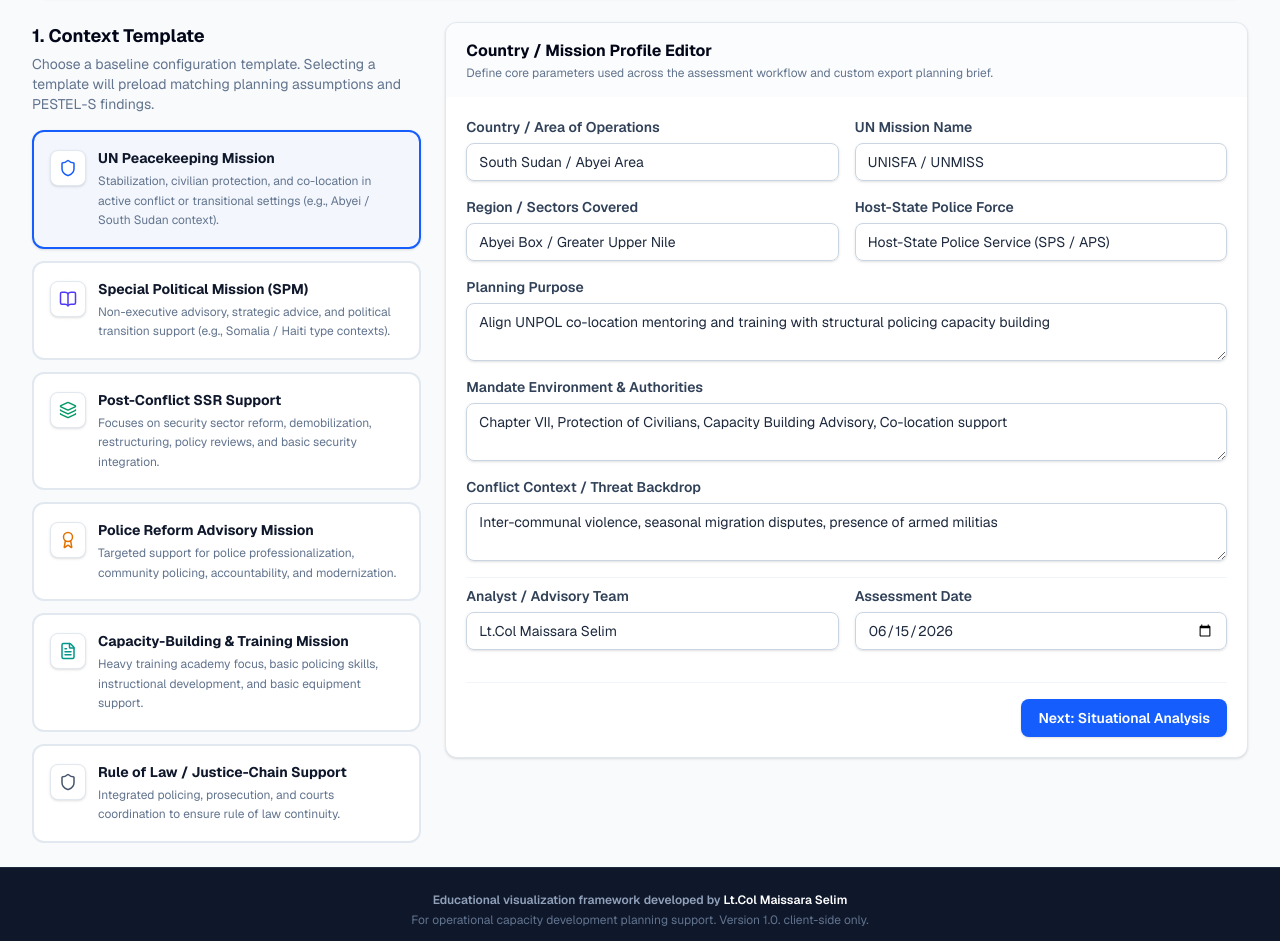
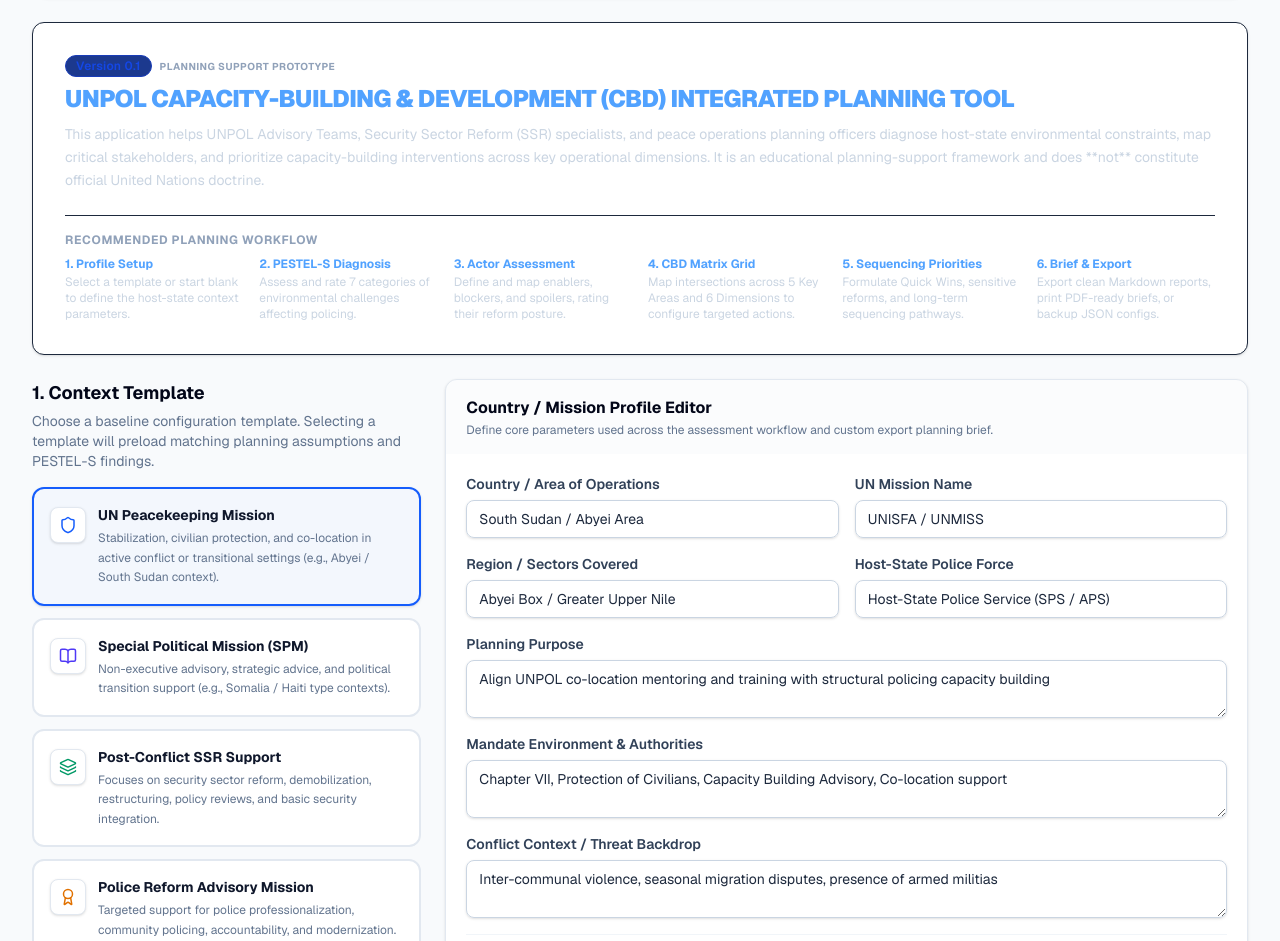
Before and after one commit to maissaramoheb/unpol-cbd-planning-tool, a Next.js app: page / in a window 1280 px wide. Shown: the part 171-1112 px from the top of the page. Built offline with nearby package versions, Linux system fonts and the light colour scheme.

Commit message:
feat: pre-deployment polish pass for Version 0.1

```diff
--- a/src/components/AppShell.tsx
+++ b/src/components/AppShell.tsx
@@ -231,14 +231,17 @@
       </main>
 
       {/* Footer (Hidden in print) */}
-      <footer className="bg-slate-900 border-t border-slate-800 text-slate-400 py-6 text-center text-xs print:hidden">
-        <div className="max-w-7xl mx-auto px-4">
-          <p className="font-semibold">
-            Educational visualization framework developed by <span className="text-white">Lt.Col Maissara Selim</span>
+      <footer className="bg-slate-900 border-t border-slate-800 text-slate-400 py-8 text-center text-xs print:hidden">
+        <div className="max-w-4xl mx-auto px-4 flex flex-col gap-3">
+          <p className="font-semibold text-slate-300">
+            Educational planning-support framework developed by <span className="text-white">Lt.Col Maissara Selim</span>
           </p>
-          <p className="mt-1 text-slate-500">
-            For operational capacity development planning support. Version 1.0. client-side only.
+          <p className="text-[11px] text-slate-500 leading-relaxed max-w-2xl mx-auto">
+            This tool is an educational and planning-support prototype. It is not official United Nations doctrine and does not replace mission mandate, official guidance, host-state law, human rights due diligence, command approval, or verified country analysis. Users should verify all context-specific findings through official and current sources before operational or policy use.
           </p>
+          <div className="mt-2 text-slate-400 font-bold bg-slate-800/50 inline-block px-3 py-1 rounded-full border border-slate-800/80 mx-auto">
+            Version 0.1 — Planning Support Prototype
+          </div>
         </div>
       </footer>
     </div>
--- a/src/components/ExportBrief.tsx
+++ b/src/components/ExportBrief.tsx
@@ -120,32 +120,52 @@
       <Card className="print:border-0 print:shadow-none bg-white p-6 md:p-8 max-w-4xl mx-auto shadow-sm border border-slate-200">
         <div className="print-area flex flex-col gap-6 font-sans text-slate-800">
           {/* Document Header */}
-          <div className="border-b-4 border-slate-900 pb-4 flex flex-col md:flex-row md:items-end justify-between gap-3">
+          <div className="border-b-4 border-slate-900 pb-6 flex flex-col gap-4">
             <div>
               <h2 className="text-xl md:text-2xl font-black uppercase text-slate-900 tracking-tight">
-                UNPOL CBD Integrated Planning Brief
+                UNPOL CBD Planning Brief
               </h2>
               <span className="text-xs font-bold text-blue-600 tracking-widest uppercase block mt-1">
                 Contextual Development & Advisory Framework
               </span>
             </div>
-            <div className="text-left md:text-right text-xs text-slate-400">
-              <span className="block font-bold">Assessment Date: {data.profile.assessmentDate}</span>
-              <span className="block">Analyst: {data.profile.analystName || 'UNPOL Planning Team'}</span>
+
+            <div className="grid grid-cols-2 sm:grid-cols-3 gap-4 text-xs bg-slate-50 p-4 rounded-xl border border-slate-100 print:bg-slate-50 print:border-slate-200">
+              <div>
+                <span className="font-extrabold text-[9px] text-slate-400 uppercase tracking-wider block">Country</span>
+                <span className="font-bold text-slate-800">{data.profile.countryName || 'N/A'}</span>
+              </div>
+              <div>
+                <span className="font-extrabold text-[9px] text-slate-400 uppercase tracking-wider block">Mission / Institution</span>
+                <span className="font-bold text-slate-800">{data.profile.missionName || 'N/A'}</span>
+              </div>
+              <div>
+                <span className="font-extrabold text-[9px] text-slate-400 uppercase tracking-wider block">Area of Operations</span>
+                <span className="font-bold text-slate-800">{data.profile.region || 'N/A'}</span>
+              </div>
+              <div>
+                <span className="font-extrabold text-[9px] text-slate-400 uppercase tracking-wider block">Prepared By</span>
+                <span className="font-bold text-slate-800">{data.profile.analystName || 'UNPOL Advisory Team'}</span>
+              </div>
+              <div>
+                <span className="font-extrabold text-[9px] text-slate-400 uppercase tracking-wider block">Assessment Date</span>
+                <span className="font-bold text-slate-800">{data.profile.assessmentDate || 'N/A'}</span>
+              </div>
+              <div>
+                <span className="font-extrabold text-[9px] text-slate-400 uppercase tracking-wider block">Version</span>
+                <span className="font-bold text-slate-850">Version 0.1 — Planning Support Prototype</span>
+              </div>
             </div>
           </div>
 
           {/* Section 1: Country Profile */}
           <div>
             <h3 className="text-xs font-black uppercase tracking-wider text-slate-500 border-b border-slate-200 pb-1.5 mb-3">
-              1. Country / Mission Profile
+              1. Country / Mission Profile Details
             </h3>
             <div className="grid grid-cols-1 md:grid-cols-2 gap-x-6 gap-y-3 text-xs leading-relaxed">
               {[
-                { label: 'Country / Context', val: data.profile.countryName },
-                { label: 'UN Mission', val: data.profile.missionName },
-                { label: 'Region / Sectors', val: data.profile.region },
-                { label: 'Host-State Police Force', val: data.profile.hostStatePolice },
+                { label: 'Host-State Police Institution', val: data.profile.hostStatePolice },
                 { label: 'Planning Objective', val: data.profile.planningPurpose },
                 { label: 'Mandate Environment', val: data.profile.mandateEnvironment },
                 { label: 'Conflict Context', val: data.profile.conflictContext }
@@ -295,7 +315,7 @@
               <ShieldAlert size={12} className="text-amber-500" />
               <span>Advisory Disclaimer</span>
             </div>
-            This document is generated by the UNPOL CBD Integrated Planning Tool for educational and capacity-building planning support. It does not replace official United Nations doctrine, operational command directives, or human rights due diligence compliance reviews (HRDDP). All factual configurations and assessments should be validated by authorized intelligence and planning analysts using current, official sources.
+            This tool is an educational and planning-support prototype. It is not official United Nations doctrine and does not replace mission mandate, official guidance, host-state law, human rights due diligence, command approval, or verified country analysis. Users should verify all context-specific findings through official and current sources before operational or policy use.
           </div>
         </div>
       </Card>
--- a/src/components/Header.tsx
+++ b/src/components/Header.tsx
@@ -74,25 +74,19 @@
         }
       >
         <div className="space-y-4 text-sm text-slate-600 leading-relaxed">
-          <div className="bg-amber-50 border border-amber-200 p-3 rounded-lg text-amber-800 flex items-start gap-2.5">
-            <ShieldAlert size={20} className="shrink-0 mt-0.5" />
-            <div>
-              <p className="font-bold">Important Notice for Operations</p>
-              <p className="text-xs mt-0.5">This application is entirely client-side. No data is sent to external servers. All custom planning configurations remain in your browser storage.</p>
+          <div className="bg-amber-50 border border-amber-200 p-4 rounded-lg text-amber-800 flex items-start gap-3">
+            <ShieldAlert size={24} className="shrink-0 mt-0.5" />
+            <div className="text-xs leading-relaxed">
+              <p className="font-bold text-sm mb-1">Planning Support Disclaimer</p>
+              <p>This tool is an educational and planning-support prototype. It is not official United Nations doctrine and does not replace mission mandate, official guidance, host-state law, human rights due diligence, command approval, or verified country analysis. Users should verify all context-specific findings through official and current sources before operational or policy use.</p>
             </div>
           </div>
 
           <p>
-            <strong>1. Educational Framework:</strong> This tool is developed for training support and educational visualization of the UNPOL Capacity-Building and Development (CBD) Guidelines. It is not official United Nations doctrine, operational command directive, or formal policy.
+            <strong>Data Privacy & Classification:</strong> This application runs entirely client-side in your browser. No data is sent to external servers. Custom configurations are stored locally in your browser storage. Do not enter sensitive, classified, or restricted host-state security or mission details into public web deployments of this tool.
           </p>
           <p>
-            <strong>2. Vetting and Mandates:</strong> Using this framework does not replace the requirement for formal Human Rights Due Diligence Policy (HRDDP) reviews, host-state legal assessments, or mission command review.
-          </p>
-          <p>
-            <strong>3. Validation:</strong> All pre-loaded templates contain generic planning guidance and placeholder assertions. Country and mission analysis must be verified by qualified intelligence officers and planning advisors using current, verified operational sources.
-          </p>
-          <p>
-            <strong>4. Data Classification:</strong> Do not enter sensitive, classified, or restricted host-state security or mission details into public web deployments of this tool.
+            <strong>Version History:</strong> Version 0.1 — Planning Support Prototype. Developed by <strong>Lt.Col Maissara Selim</strong> to visualize capacity-building prioritization.
           </p>
         </div>
       </Modal>
--- a/src/components/MissionProfile.tsx
+++ b/src/components/MissionProfile.tsx
@@ -5,6 +5,7 @@
 import { TextInput } from '../ui/Select';
 import { TextArea } from '../ui/TextArea';
 import { Button } from '../ui/Button';
+import { Badge } from '../ui/Badge';
 import { Shield, BookOpen, Layers, Award, FileText } from 'lucide-react';
 
 interface MissionProfileProps {
@@ -45,6 +46,38 @@
   };
 
   return (
+    <div className="flex flex-col gap-6 w-full">
+      {/* Intro Banner */}
+      <Card className="bg-slate-900 border-slate-800 text-white">
+        <CardBody className="p-6 md:p-8 flex flex-col gap-4">
+          <div>
+            <div className="flex items-center gap-2">
+              <Badge variant="blue" className="bg-blue-900 text-blue-100 border-blue-800">Version 0.1</Badge>
+              <span className="text-[10px] uppercase font-bold text-slate-400 tracking-wider">Planning Support Prototype</span>
+            </div>
+            <h2 className="text-xl md:text-2xl font-black uppercase text-blue-400 tracking-tight mt-1.5">
+              UNPOL Capacity-Building & Development (CBD) Integrated Planning Tool
+            </h2>
+            <p className="text-xs md:text-sm text-slate-300 mt-2 leading-relaxed">
+              This application helps UNPOL Advisory Teams, Security Sector Reform (SSR) specialists, and peace operations planning officers diagnose host-state environmental constraints, map critical stakeholders, and prioritize capacity-building interventions across key operational dimensions. It is an educational planning-support framework and does **not** constitute official United Nations doctrine.
+            </p>
+          </div>
+
+          {/* Workflow Stepper */}
+          <div className="mt-2 pt-4 border-t border-slate-800">
+            <span className="text-xs font-bold text-slate-400 uppercase tracking-wider block mb-2">Recommended Planning Workflow</span>
+            <div className="grid grid-cols-1 sm:grid-cols-2 md:grid-cols-6 gap-4 text-xs text-slate-300">
+              <div><span className="text-blue-400 font-bold block mb-0.5">1. Profile Setup</span> Select a template or start blank to define the host-state context parameters.</div>
+              <div><span className="text-blue-400 font-bold block mb-0.5">2. PESTEL-S Diagnosis</span> Assess and rate 7 categories of environmental challenges affecting policing.</div>
+              <div><span className="text-blue-400 font-bold block mb-0.5">3. Actor Assessment</span> Define and map enablers, blockers, and spoilers, rating their reform posture.</div>
+              <div><span className="text-blue-400 font-bold block mb-0.5">4. CBD Matrix Grid</span> Map intersections across 5 Key Areas and 6 Dimensions to configure targeted actions.</div>
+              <div><span className="text-blue-400 font-bold block mb-0.5">5. Sequencing Priorities</span> Formulate Quick Wins, sensitive reforms, and long-term sequencing pathways.</div>
+              <div><span className="text-blue-400 font-bold block mb-0.5">6. Brief & Export</span> Export clean Markdown reports, print PDF-ready briefs, or backup JSON configs.</div>
+            </div>
+          </div>
+        </CardBody>
+      </Card>
+
       <div className="grid grid-cols-1 lg:grid-cols-3 gap-6">
         {/* Template Selector Card */}
         <div className="lg:col-span-1 flex flex-col gap-4">
@@ -99,7 +132,7 @@
                   label="Country / Area of Operations"
                   value={profile.countryName}
                   onChange={(e) => handleInputChange('countryName', e.target.value)}
-                placeholder="e.g. South Sudan / Abyei Box"
+                  placeholder="e.g. South Sudan / Abyei Area"
                 />
                 <TextInput
                   label="UN Mission Name"
@@ -128,7 +161,7 @@
                 label="Planning Purpose"
                 value={profile.planningPurpose}
                 onChange={(e) => handleInputChange('planningPurpose', e.target.value)}
-              placeholder="e.g. Establish structural alignment of UNPOL co-location mentorship..."
+                placeholder="Describe what the assessment aims to achieve (e.g. Align UNPOL co-location advisory with central police headquarters restructuring; sequence training support)..."
                 rows={2}
               />
 
@@ -136,7 +169,7 @@
                 label="Mandate Environment & Authorities"
                 value={profile.mandateEnvironment}
                 onChange={(e) => handleInputChange('mandateEnvironment', e.target.value)}
-              placeholder="e.g. Chapter VII authority, Protection of Civilians, capacity building advice..."
+                placeholder="Detail the governing UN resolutions or advisory boundaries (e.g. UN Security Council Resolution mandate, Chapter VII authorities, non-executive training & mentorship limitations)..."
                 rows={2}
               />
 
@@ -144,7 +177,7 @@
                 label="Conflict Context / Threat Backdrop"
                 value={profile.conflictContext}
                 onChange={(e) => handleInputChange('conflictContext', e.target.value)}
-              placeholder="e.g. High small-arms proliferation, seasonal migration skirmishes..."
+                placeholder="List key security threats and factors (e.g. Dispersed armed groups, seasonal inter-communal migration flashpoints, high crime indices in municipal centers)..."
                 rows={2}
               />
 
@@ -172,5 +205,6 @@
           </Card>
         </div>
       </div>
+    </div>
   );
 };
--- a/src/data/defaultMissionTemplates.ts
+++ b/src/data/defaultMissionTemplates.ts
@@ -180,5 +180,28 @@
         rating: { impact: 3, urgency: 4, confidence: 4, relevance: 4 }
       }
     }
+  },
+  {
+    id: 'blank',
+    name: 'Start Blank (No Template)',
+    description: 'A clean slate for mission planning. Initial findings and context values are empty, ready for custom analysis.',
+    profileDefaults: {
+      countryName: '',
+      missionName: '',
+      region: '',
+      mandateEnvironment: '',
+      hostStatePolice: '',
+      conflictContext: '',
+      planningPurpose: ''
+    },
+    pestelsOverrides: {
+      political: { finding: '', why: '', sequencing: '', rating: { impact: 1, urgency: 1, confidence: 3, relevance: 1 } },
+      economic: { finding: '', why: '', sequencing: '', rating: { impact: 1, urgency: 1, confidence: 3, relevance: 1 } },
+      social: { finding: '', why: '', sequencing: '', rating: { impact: 1, urgency: 1, confidence: 3, relevance: 1 } },
+      technological: { finding: '', why: '', sequencing: '', rating: { impact: 1, urgency: 1, confidence: 3, relevance: 1 } },
+      environmental: { finding: '', why: '', sequencing: '', rating: { impact: 1, urgency: 1, confidence: 3, relevance: 1 } },
+      legal: { finding: '', why: '', sequencing: '', rating: { impact: 1, urgency: 1, confidence: 3, relevance: 1 } },
+      security: { finding: '', why: '', sequencing: '', rating: { impact: 1, urgency: 1, confidence: 3, relevance: 1 } }
+    }
   }
 ];
--- a/src/lib/storage.ts
+++ b/src/lib/storage.ts
@@ -81,12 +81,23 @@
     });
   }
 
+  const isBlank = templateId === 'blank';
+
   return {
     profile,
     pestels,
-    stakeholders: JSON.parse(JSON.stringify(defaultStakeholders)),
-    customCells: JSON.parse(JSON.stringify(customCells)),
-    priorityBrief: JSON.parse(JSON.stringify(emptyPriorityBrief)),
+    stakeholders: isBlank ? [] : JSON.parse(JSON.stringify(defaultStakeholders)),
+    customCells: isBlank ? {} : JSON.parse(JSON.stringify(customCells)),
+    priorityBrief: isBlank
+      ? {
+          topPriorities: [],
+          quickWins: [],
+          sensitiveReforms: [],
+          longerTermReforms: [],
+          risksAssumptions: [],
+          sequencingRecommendation: ''
+        }
+      : JSON.parse(JSON.stringify(emptyPriorityBrief)),
     version: '1.0'
   };
 }
```
Also changed, not shown: src/lib/exportMarkdown.ts (+10 -8 lines), 1 other file (tests, documents, lock files or other folders). Lines whose indentation alone changed are shown as unchanged.
